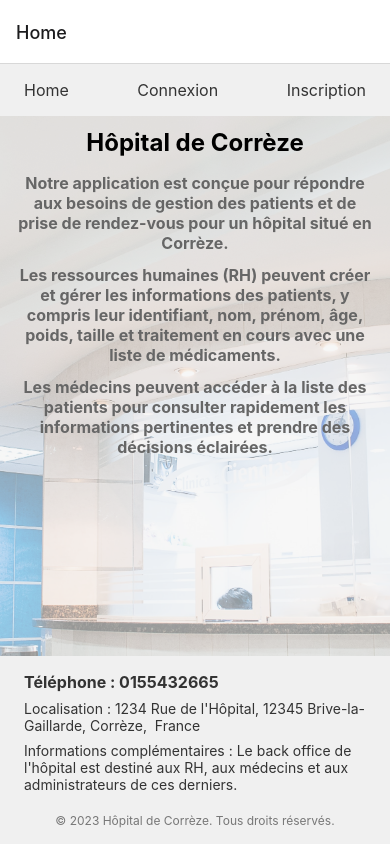
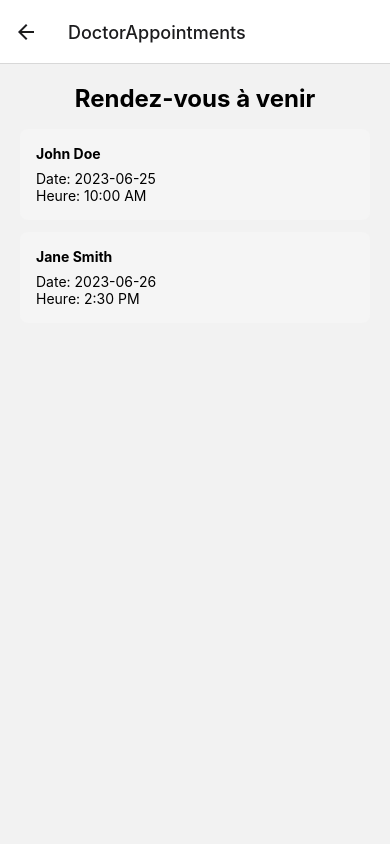
Before and after one commit to arnaudlagarde/Hospital, a React Native app: screen /DoctorAppointments in a window 390 px wide. Built offline with nearby package versions, Linux system fonts and the light colour scheme.

Commit message:
Agenda Doctors

```diff
--- a/App.js
+++ b/App.js
@@ -7,7 +7,7 @@ import LoginForm from './components/LoginForm';
 import RegistrationForm from './components/RegistrationForm';
 import AddPatient from './components/AddPatient';
 import DoctorList from './components/DoctorList';
-
+import DoctorAppointments from './components/DoctorAppointments';
 
 const Stack = createStackNavigator();
 
@@ -21,6 +21,7 @@ const App = () => {
         <Stack.Screen name="Inscription" component={RegistrationForm} />
         <Stack.Screen name="AddPatient" component={AddPatient} />
         <Stack.Screen name="Doctors" component={DoctorList} />
+        <Stack.Screen name="DoctorAppointments" component={DoctorAppointments} />
       </Stack.Navigator>
     </NavigationContainer>
   );
--- /dev/null
+++ b/components/DoctorAppointments.js
@@ -0,0 +1,58 @@
+import React, { useState, useEffect } from 'react';
+import { View, Text, StyleSheet } from 'react-native';
+
+const DoctorAppointments = () => {
+  const [appointments, setAppointments] = useState([]);
+
+  useEffect(() => {
+    // Ici, vous pouvez récupérer les rendez-vous à venir pour le médecin actuellement connecté depuis votre backend ou une source de données.
+
+    // Exemple de données statiques pour illustrer l'affichage des rendez-vous
+    const dummyAppointments = [
+      { id: 1, patientName: 'John Doe', date: '2023-06-25', time: '10:00 AM' },
+      { id: 2, patientName: 'Jane Smith', date: '2023-06-26', time: '2:30 PM' },
+      // ... Ajoutez d'autres rendez-vous ici ...
+    ];
+
+    setAppointments(dummyAppointments);
+  }, []);
+
+  return (
+    <View style={styles.container}>
+      <Text style={styles.heading}>Rendez-vous à venir</Text>
+      {appointments.map(appointment => (
+        <View key={appointment.id} style={styles.appointment}>
+          <Text style={styles.patientName}>{appointment.patientName}</Text>
+          <Text>Date: {appointment.date}</Text>
+          <Text>Heure: {appointment.time}</Text>
+        </View>
+      ))}
+    </View>
+  );
+};
+
+const styles = StyleSheet.create({
+  container: {
+    flex: 1,
+    paddingHorizontal: 20,
+    paddingTop: 20,
+  },
+  heading: {
+    fontSize: 24,
+    fontWeight: 'bold',
+    marginBottom: 16,
+    textAlign: 'center',
+  },
+  appointment: {
+    backgroundColor: '#f5f5f5',
+    borderRadius: 8,
+    padding: 16,
+    marginBottom: 12,
+  },
+  patientName: {
+    fontWeight: 'bold',
+    marginBottom: 8,
+  },
+});
+
+export default DoctorAppointments;
--- a/components/Homepage.js
+++ b/components/Homepage.js
@@ -5,6 +5,7 @@ import { useNavigation, useIsFocused } from '@react-navigation/native';
 import Header from './Header';
 import Content from './Content';
 import Footer from './Footer';
+import DoctorAppointments from './DoctorAppointments';
 
 const HomePage = ({ route }) => {
   const navigation = useNavigation();
@@ -17,12 +18,12 @@ const HomePage = ({ route }) => {
   const isFocused = useIsFocused();
 
   useEffect(() => {
-    // Vérifiez si l'utilisateur est connecté lors du chargement du composant
+    // Check if the user is logged in during component loading
     const isAuthenticated = localStorage.getItem('isAuthenticated');
     setIsLoggedIn(isAuthenticated);
-    const storedName = localStorage.getItem('nom'); // Récupérer le nom depuis le localStorage
+    const storedName = localStorage.getItem('nom');
     if (storedName) {
-      setUserName(storedName); // Stocker le nom dans l'état
+      setUserName(storedName);
     }
     const storedFirstName = localStorage.getItem('prenom');
     if (storedFirstName) {
@@ -50,11 +51,15 @@ const HomePage = ({ route }) => {
     navigation.navigate('Inscription');
   };
 
+  const handleNavigateAppointments = () => {
+    navigation.navigate('DoctorAppointments');
+  };
+
   return (
     <View style={styles.container}>
       <Image
         source={require('../assets/hospital.jpg')}
-        style={[styles.backgroundImage, { opacity: 0.4 }]} // Modifier l'opacité ici
+        style={[styles.backgroundImage, { opacity: 0.4 }]}
       />
 
       <Header
@@ -63,6 +68,7 @@ const HomePage = ({ route }) => {
         handleLogin={handleLogin}
         handleRegister={handleRegister}
       />
+
       {isLoggedIn && userName && (
         <Text style={styles.heading}>Bonjour {userName} {userFirstName}</Text>
       )}
@@ -80,6 +86,12 @@ const HomePage = ({ route }) => {
           <Text style={styles.patient}>Voir la liste des médecins</Text>
         </TouchableOpacity>
       )}
+      {isLoggedIn && (
+        <TouchableOpacity onPress={handleNavigateAppointments}>
+          <Text style={styles.appointments}>Voir mes rendez-vous</Text>
+        </TouchableOpacity>
+      )}
+
       <Footer />
     </View>
   );
@@ -90,6 +102,14 @@ const styles = StyleSheet.create({
     flex: 1,
   },
   patient: {
+    left: '22%',
+    right: '50%',
+    justifyContent: 'center',
+    fontWeight: 'bold',
+    fontSize: 18,
+    textDecorationLine: 'underline',
+  },
+  appointments: {
     left: '22%',
     right: '50%',
     justifyContent: 'center',
```
